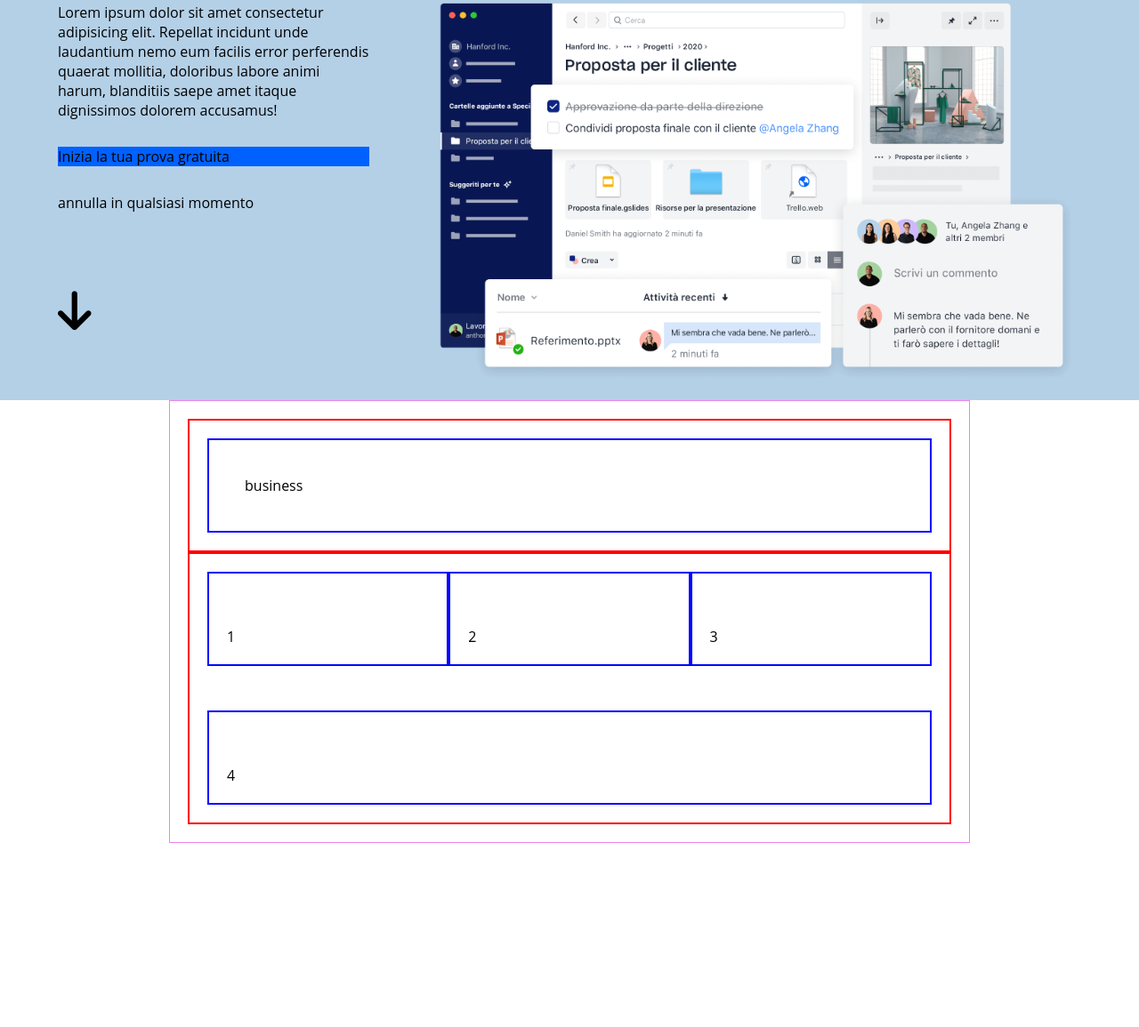
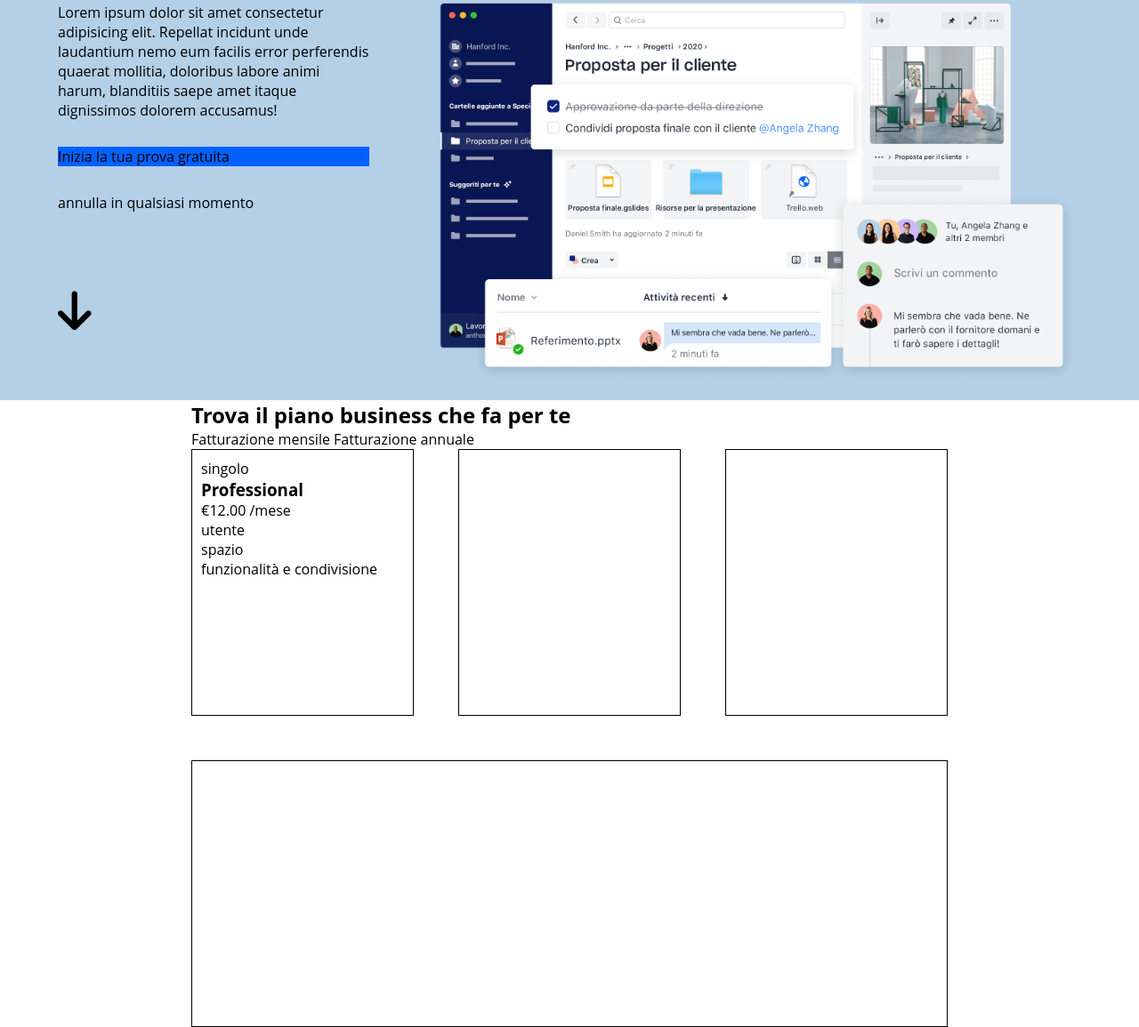
Before and after one commit to GioiPronesti/htmlcss-dropbox, a plain HTML site: page index.html in a window 1280 px wide. Shown: the part 409-1564 px from the top of the page at 89% size. Before the commit the page ends 1357 px from the top, so only its background shows below. Drawn offline with Linux system fonts and the light colour scheme.

Commit message:
aggiunto sulla sezione piani abbonamento contenuto prima card

```diff
--- a/css/style.css
+++ b/css/style.css
@@ -135,7 +135,9 @@ img {
 /*Plans*/
 
 .plans .card {
-    padding: 20px;
+    border: 1px solid;
+    padding: 10px;
+    min-height: 300px;
 }
 
 
--- a/index.html
+++ b/index.html
@@ -86,28 +86,47 @@
             </div>
         </section>
         <section class="plans">
-            <div class="container-small debug">
+            <div class="container-small ">
                 <div class="row">
                     <div class="col-100">
-                        <div class="card">business</div>
+                        <div class="plan__bill">
+                            <h2>
+                                Trova il piano business che fa per te
+                            </h2>
+                            <span>Fatturazione mensile</span>
+                            <span>Fatturazione annuale</span>
+                        </div>
                     </div>
                 </div>
                 <div class="row">
                     <div class="col-33">
-                        <div class="card"></div>
-                        1
+                        <div class="card">
+                            <div class="plan__tag">singolo
+                            </div>
+                            <h3>Professional</h3>
+                            <p>
+                                &euro;12.00  <span>/mese</span>
+                            </p>
+
+                            <ul>
+                                <li>utente</li>
+                                <li>spazio</li>
+                                <li>funzionalità e condivisione</li>
+                            </ul>
+                        </div>
+
                     </div>
                     <div class="col-33">
                         <div class="card"></div>
-                        2
+
                     </div>
                     <div class="col-33">
                         <div class="card"></div>
-                        3
+
                     </div>
                     <div class="col-100">
                         <div class="card"></div>
-                        4
+
                     </div>
                 </div>
             </div>
```
